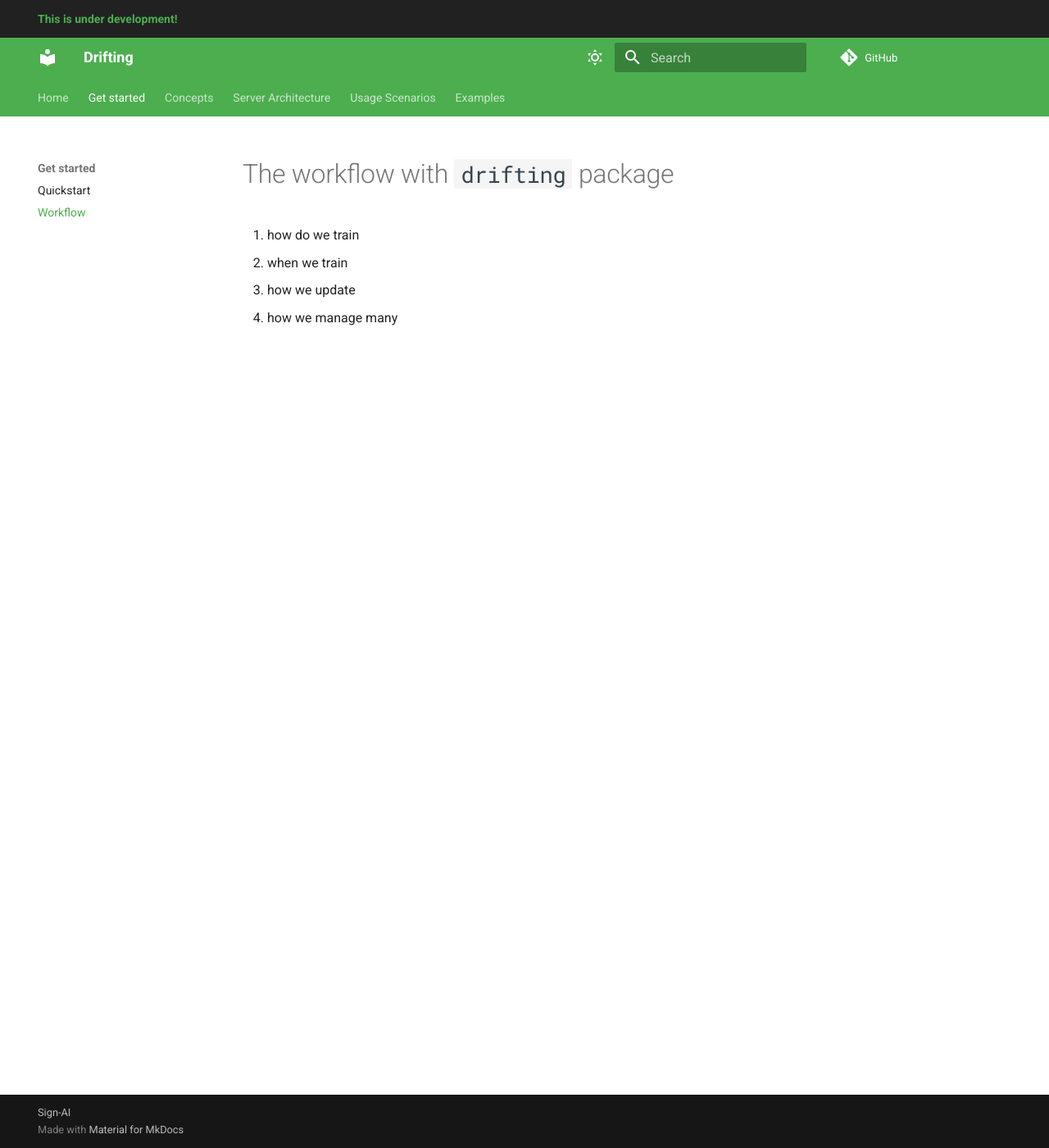
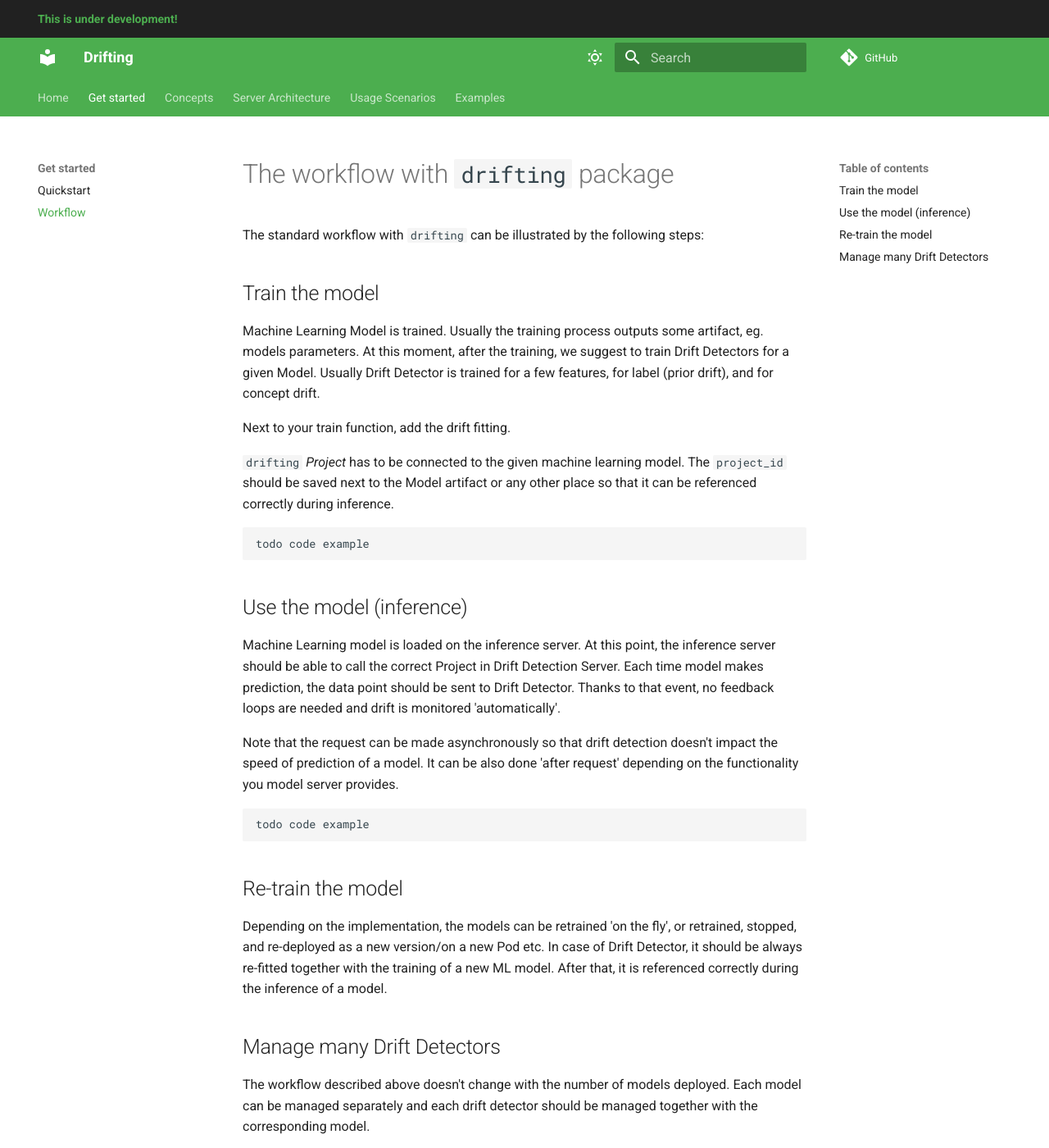
Before and after one commit to sign-ai/drifting, an MkDocs documentation site: the page built from docs/get_started/workflow.md, in a window 1280 px wide and 1400 px high. Shown: the whole window at 82% size. Built offline with MkDocs 1.6.1 and Material for MkDocs 9.7.7, drawn with Linux system fonts in a browser that asks for light colours; comment, search, counter and statistics services are not loaded.

Commit message:
docs: more pages

````diff
--- /dev/null
+++ b/docs/get_started/all_kinds_of_drift.md
@@ -0,0 +1,63 @@
+# All kinds of drift explained
+
+The definitions of all kinds of drift may be unclear in the community.
+Unfortunately names are confused over internet and it's hard to discuss
+the specifics when they will not be clarified. Below we describe the most
+important phenomena that can occur in the data.
+
+The `drifting` package greatly facilitates the work with Covariate Shift,
+Prior Drift, and Label Drift. Concept Drift doesn't fit the proposed framework.
+
+## Covariate shift
+
+_Also called Data Drift, Covariate Drift_
+
+TODO
+
+## Prior Drift
+
+_Also called_
+
+TODO
+
+## Concept Drift
+
+_Also called_
+
+Concept Drift doesn't fit the proposed framework. Concept Drift is defined as
+the shift in the relationship between the independent and the target variable.
+That means `X` training data changes in relation to `y` data.
+
+The intuitive way of thinking about Concept Drift is just the accuracy
+(understood as any specific metric) drop without any observable drift
+in `X` or `y` itself.
+
+In a nutshell, when the model is 90% accurate in the training environment, and
+90% accurate in the production environment, but then the accuracy starts to drop
+(or goes higher!), it means the Concept Drift may occur.
+If no Covariate Shift and Prior Drift are not observed, that may mean the
+relationship between `X` and `y` changes.
+
+Unfortunately, the real `y` is not known during the inference. Depending on the
+domain, sometimes labels are known after some time, after the inference. However
+usually obtaining the real labels requires human-in-the-loop and is very
+expensive.
+
+Unlike the Covariate Shift and Prior Drift, we don't have the real labels for
+Concept Drift, and we can't use it during inference. That means the advised
+framework doesn't fit in the detection of Concept Drift.
+
+## Concept Drift with `drifting`
+
+Naturally, Concept Drift Detector can be created for a model during the training
+in the same way other Detectors are prepared, but the Concept Drift detection
+has to happen outside the inference. In this sense, `drifting` package can
+be used as any other tool for detecting Concept Drift. Serving the Detector in
+Drift Detection Server still facilitates much work, as during the offline
+Concept Drift detection job, data fetching is simpler.
+
+The architecture below is the example of Concept Drift detection outside
+inference server. It requires implementing a feedback loop, and scheduled job to
+run the detection process.
+
+TODO
--- a/docs/get_started/workflow.md
+++ b/docs/get_started/workflow.md
@@ -1,6 +1,51 @@
 # The workflow with `drifting` package
 
-1. how do we train
-2. when we train
-3. how we update
-4. how we manage many
+The standard workflow with `drifting` can be illustrated by the following steps:
+
+## Train the model
+
+Machine Learning Model is trained. Usually the training process outputs
+some artifact, eg. models parameters.
+At this moment, after the training, we suggest to train Drift Detectors for a
+given Model. Usually Drift Detector is trained for a few features, for label
+(prior drift), and for concept drift.
+
+Next to your train function, add the drift fitting.
+
+`drifting` _Project_ has to be connected to the given machine learning model.
+The `project_id` should be saved next to the Model artifact or any other place
+so that it can be referenced correctly during inference.
+
+```python
+todo code example
+```
+
+## Use the model (inference)
+
+Machine Learning model is loaded on the inference server. At this point, the
+inference server should be able to call the correct Project in
+Drift Detection Server. Each time model makes prediction, the data point
+should be sent to Drift Detector. Thanks to that event, no feedback loops are
+needed and drift is monitored 'automatically'.
+
+Note that the request can be made asynchronously so that drift detection doesn't
+impact the speed of prediction of a model. It can be also done 'after request'
+depending on the functionality you model server provides.
+
+```python
+todo code example
+```
+
+## Re-train the model
+
+Depending on the implementation, the models can be retrained 'on the fly', or
+retrained, stopped, and re-deployed as a new version/on a new Pod etc. In case
+of Drift Detector, it should be always re-fitted together with the training of
+a new ML model. After that, it is referenced correctly during the inference of
+a model.
+
+## Manage many Drift Detectors
+
+The workflow described above doesn't change with the number of models deployed.
+Each model can be managed separately and each drift detector should be managed
+together with the corresponding model.
````
